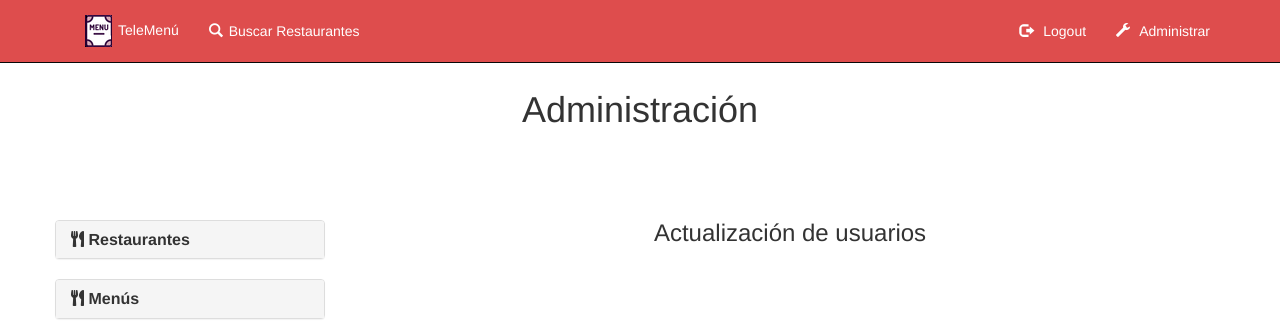
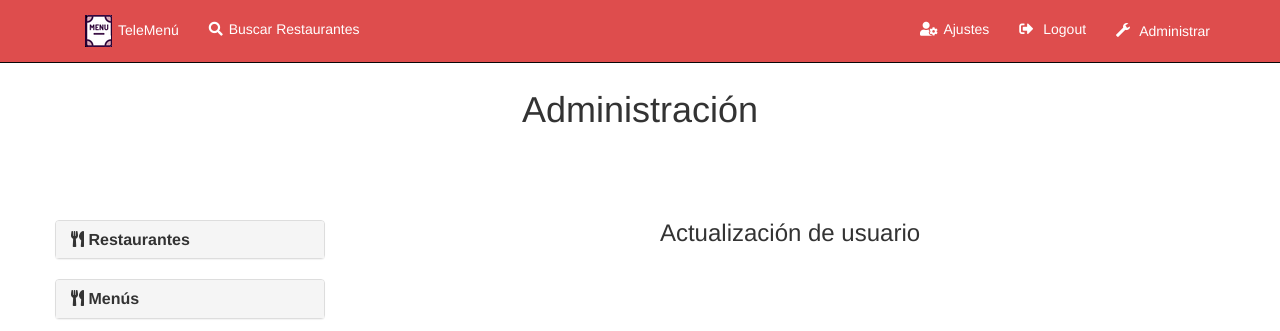
Before and after one commit to miguel92/TeleMenu, a Flask app: page /editarUsuario/1 in a window 1280 px wide. Shown: the top 331 px of the page. Run offline with Flask 2, Linux system fonts and the light colour scheme; the visitor is signed in with stand-in values (Sample User, id 1); data that the repository does not hold is empty; some libraries are stand-ins or nearby versions.

Commit message:
Ajustes CSS en la barra y en el apartado de edición de usuarios

```diff
--- a/templates/admin/editarRestaurante.html
+++ b/templates/admin/editarRestaurante.html
@@ -12,6 +12,12 @@
     </div>
     <div class="row">
         <div class="col-md-12">
+        {% if session['rol'] == 'restaurante' %}
+        <ul class="nav nav-tabs" style="margin-bottom:20px;">
+		  <li><a href="/editarUsuarioR/{{ session['user_id'] }}">Datos Usuario</a></li>
+		  <li class="active"><a href="/editarRestauranteR/{{ session['user_id'] }}">Datos Restaurante</a></li>
+		</ul>
+		{% endif %}
             <form class="form-horizontal" role="form" action="" method="post">
                 <div class="form-group">
                     <label for="inputNombreRestaurante" class="col-sm-3 control-label">Nombre</label>
--- a/templates/admin/editarUsuario.html
+++ b/templates/admin/editarUsuario.html
@@ -7,11 +7,17 @@
     {% if session['error'] %}
         <div class="alert alert-danger">{{ session['error'] }}</div>
     {% endif %}
-    <h3>Actualizaci&oacute;n de usuarios</h3>
+    <h3>Actualizaci&oacute;n de usuario</h3>
     <p/>
 
     <div class="row">
         <div class="col-md-12">
+        {% if session['rol'] == 'restaurante' %}
+        <ul class="nav nav-tabs" style="margin-bottom:20px;">
+		  <li class="active"><a href="/editarUsuarioR/{{ session['user_id'] }}">Datos Usuario</a></li>
+		  <li><a href="/editarRestauranteR/{{ session['user_id'] }}">Datos Restaurante</a></li>
+		</ul>
+		{% endif %}
             <form class="form-horizontal" role="form" action="" method="post">
                 {% for key,value in datos.items() %}
                     <div class="form-group">
--- a/templates/base.html
+++ b/templates/base.html
@@ -54,23 +54,26 @@
 
                 </li>
                 <li>
-                    <a style="color:white" href="/searchLista"> <span class="glyphicon glyphicon-search icono_enlace"
-                                                                      aria-hidden="true"></span>Buscar Restaurantes</a>
+                    <a style="color:white" href="/searchLista"> <i class="fas fa-search icono_enlace"></i>Buscar Restaurantes</a>
                 </li>
                 {% if session['user'] %}
                     {% if session['rol'] == 'restaurante' %}
                         <li>
+                            <a href="/listarMenusRestaurante/{{ session['user_id'] }}">
+                            	<span class="fas fa-clipboard-list icono_enlace" aria-hidden="true"></span>
+              					Men&uacute;s
+              				</a>
+                        </li>
+                        <li>
+                            <a href="/pedidos/{{ session['user_id'] }}"> <span class="fas fa-cash-register icono_enlace"
+                                                                               aria-hidden="true"></span> Pedidos</a>
+                        </li>
+                    {% endif %}
+
+                    {% if session['rol'] == 'cliente' %}
+                        <li>
                             <a href="/editarUsuarioR/{{ session['user_id'] }}"> <span
                                     class="glyphicon glyphicon-user icono_enlace" aria-hidden="true"></span> Tu usuario</a>
-                        </li>
-                        <li>
-                            <a href="/editarRestauranteR/{{ session['user_id'] }}"> <span
-                                    class="fas fa-utensils icono_enlace" aria-hidden="true"></span> Tu restaurante</a>
-                        </li>
-                        <li>
-                            <a href="/listarMenusRestaurante/{{ session['user_id'] }}"> <span
-                                    class="fas fa-clipboard-list icono_enlace" aria-hidden="true"></span>
-                                Men&uacute;s</a>
                         </li>
                         <li>
                             <a href="/pedidos/{{ session['user_id'] }}"> <span class="fas fa-cash-register icono_enlace"
@@ -84,8 +87,11 @@
                 {% block menu %}
 
                     {% if session['user'] %}
+                  		<li>
+                            <a href="/editarUsuarioR/{{ session['user_id'] }}"> <i class="fas fa-user-cog icono_enlace"></i>Ajustes</a>
+                        </li>
                         <li>
-                   <a href="/salir"> <span class="glyphicon glyphicon-log-out icono_enlace" aria-hidden="true"></span> Logout</a>
+                   <a href="/salir"> <i class="fas fa-sign-out-alt icono_enlace"></i> Logout</a>
                 </li>
                                 <!-- Solo visible para administradores del sitio -->
                 {% if session['rol'] == 'administrador' %}
```
